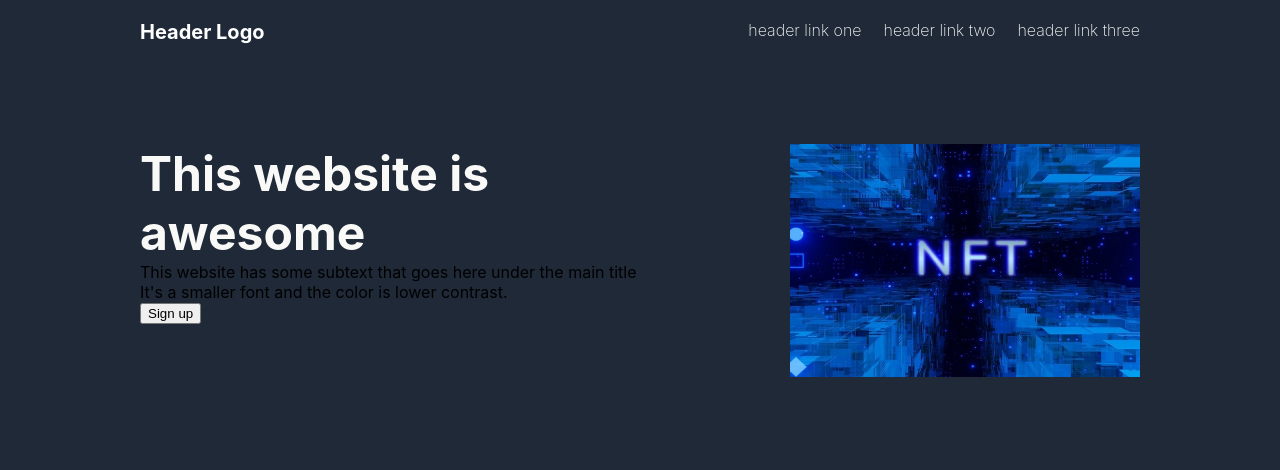
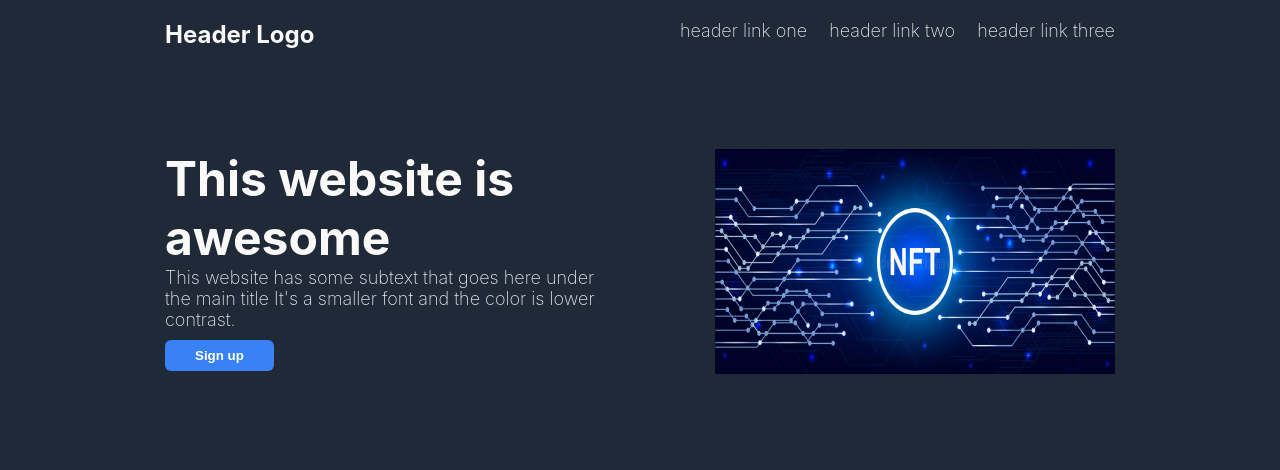
Before and after one commit to yojaepak/landing-page, a plain HTML site: page index.html in a window 1280 px wide. Shown: the top 470 px of the page. Drawn offline with Linux system fonts and the light colour scheme.

Commit message:
add content to banner

```diff
--- a/index.html
+++ b/index.html
@@ -21,10 +21,9 @@
             <div class="main">
                 <div class="title">This website is awesome</div>
                 <div class="subtext">This website has some subtext that goes here under the main title It's a smaller font and the color is lower contrast.</div>
-                <button type="button">Sign up</button>
+                <button class="button">Sign up</button>
             </div>
-            <img src ="images/nft.jpeg" alt="this is a placeholder for an image" width="35%
-            ">
+            <img src ="images/nfts.jpeg" alt="this is a placeholder for an image" width="400" height="225">
         </div>
     </div>
 
--- a/style.css
+++ b/style.css
@@ -18,14 +18,14 @@ body {
 .header {
     display: flex;
     justify-content: space-between;
-    color: white;
     margin-bottom: 100px;
-    width: 1000px;
+    width: 950px;
 }
 
 .header-title{
     font-weight: bold;
-    font-size: 20px;
+    font-size: 24px;
+    color: #f9faf8
 }
 
 ul {
@@ -38,8 +38,9 @@ ul {
 
 a {
     text-decoration: none;
-    color: white;
+    color: #e5e7eb;
     font-weight: 150;
+    font-size: 18px;
 }
 
 /* content section */
@@ -47,7 +48,7 @@ a {
 .content {
     display: flex;
     justify-content: space-between;
-    width: 1000px;
+    width: 950px;
 }
 
 .title {
@@ -57,5 +58,22 @@ a {
 }
 
 .main{
-    width: 500px;
+    width: 440px;
 }
+
+.subtext {
+    font-size: 18px;
+    color: #e5e7eb;
+    font-weight : 200;
+}
+
+.button {
+    margin-top: 10px;
+    background-color: #3882f6;
+    padding: 8px 30px;
+    text-align: center;
+    color: white;
+    border: none;
+    border-radius: 6px;
+    font-weight: bold;
+}
```
Also changed, not shown: images/nft.jpeg (deleted), images/nfts.jpeg (added).
